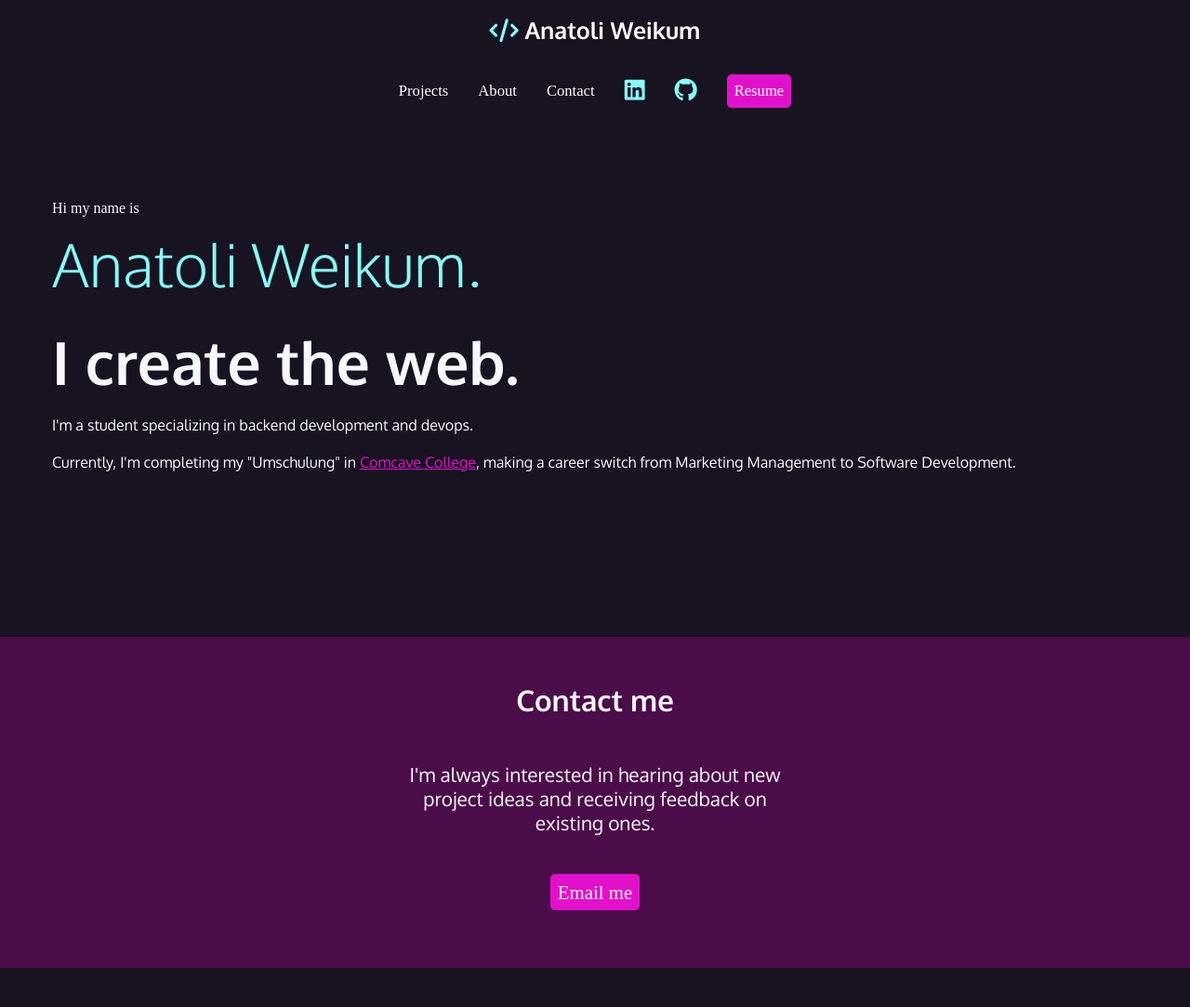
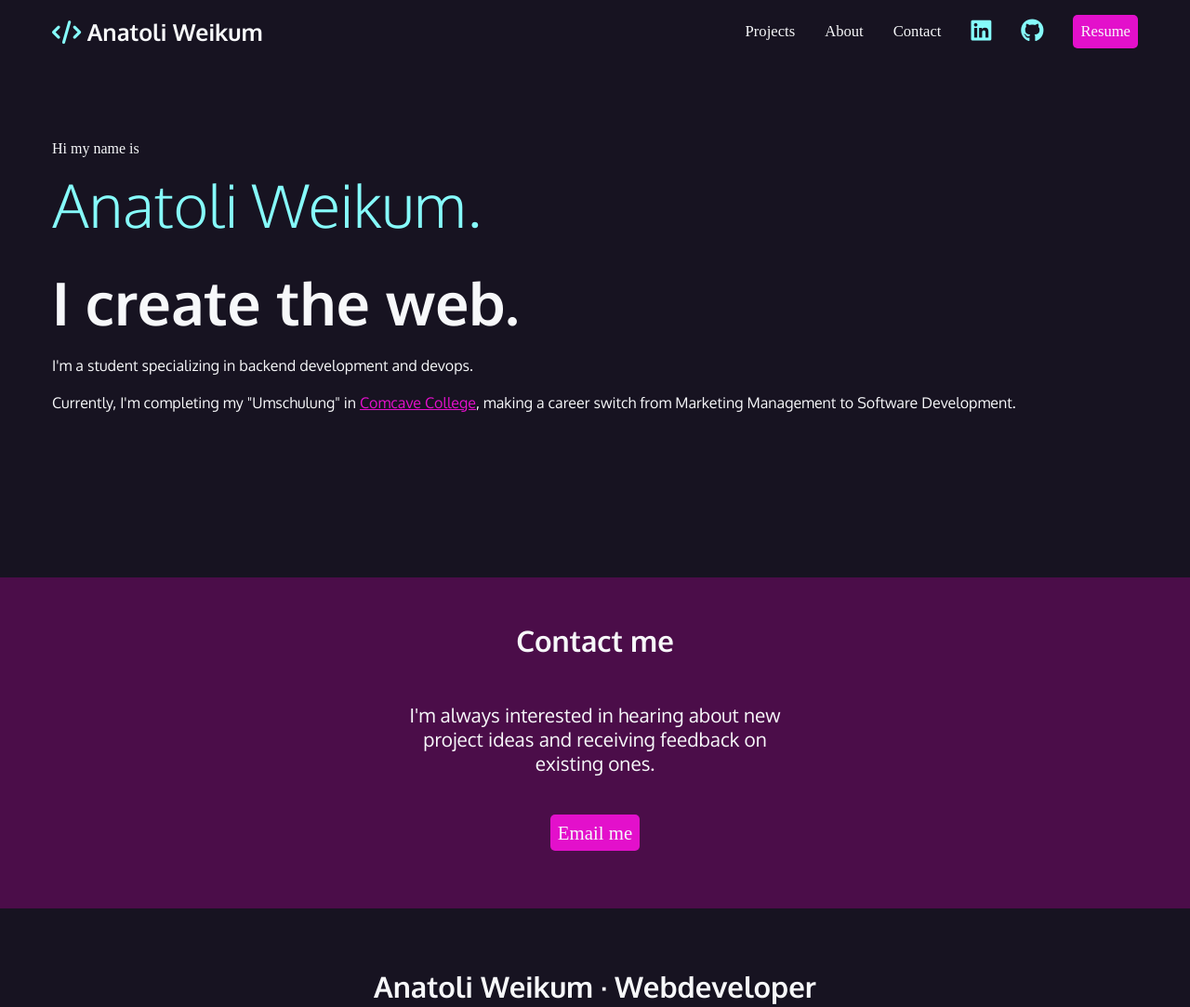
Before and after one commit to toljaw/weikum.dev, a website: page public/index.html in a window 1280 px wide. Shown: the top 1083 px of the page at 93% size. Drawn offline with Linux system fonts and the light colour scheme; a web font is replaced by a local one.

Commit message:
fix cascading issues

```diff
--- a/public/css/style.css
+++ b/public/css/style.css
@@ -127,7 +127,7 @@ a:hover {
     color: var(--aqua);
 }
 #nav a {
-    color: white;
+    color: var(--white);
     text-decoration: none;
     display: block;
 }
@@ -135,7 +135,6 @@ a:hover {
 #nav [class*="fa-"]:hover {
     color: var(--magenta);
 }
-
 .button {
     background-color: var(--magenta);
     color: var(--white);
@@ -144,7 +143,7 @@ a:hover {
     font-family: var(--mono), serif;
     text-decoration: none;
 }
-.button:hover {
+.button:hover, #nav .button:hover {
     color: var(--white);
     background-color: var(--hotmag);
 }
@@ -167,11 +166,11 @@ footer ul {
 
 /* responsive design */
 @media (min-width: 850px) {
-    nav {
+    #nav {
         max-width: 1200px;
         margin: 0 auto;
     }
-    nav li:first-child {
+    #nav li:first-child {
         flex-basis: auto;
         text-align: left;
         margin-right: auto;
```
